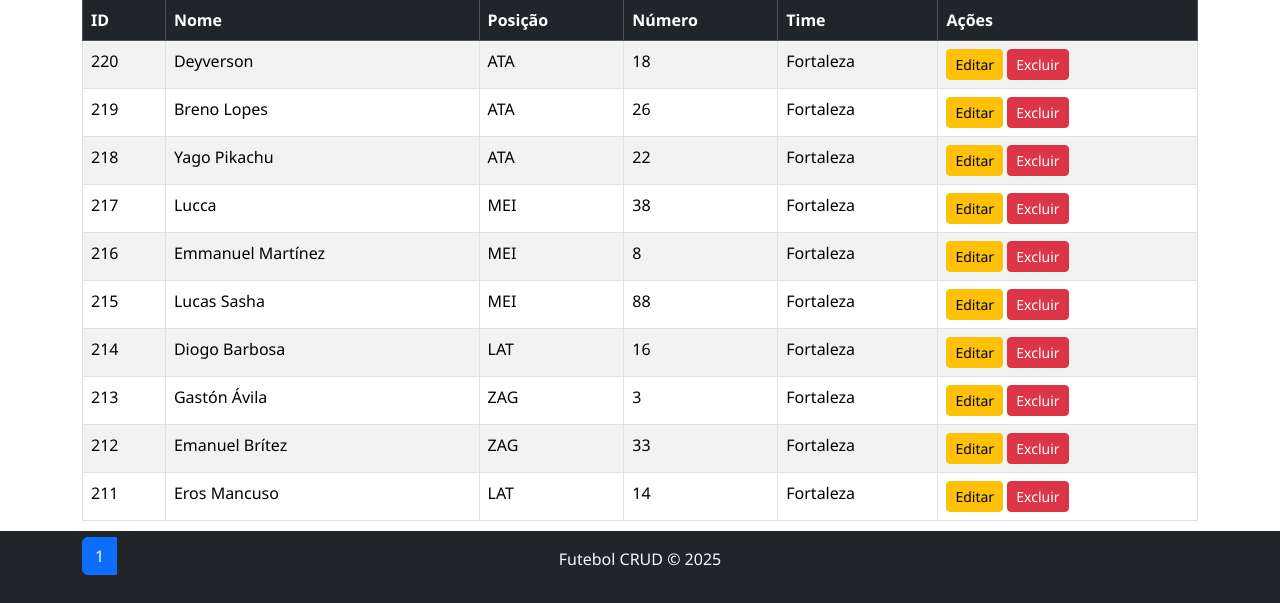
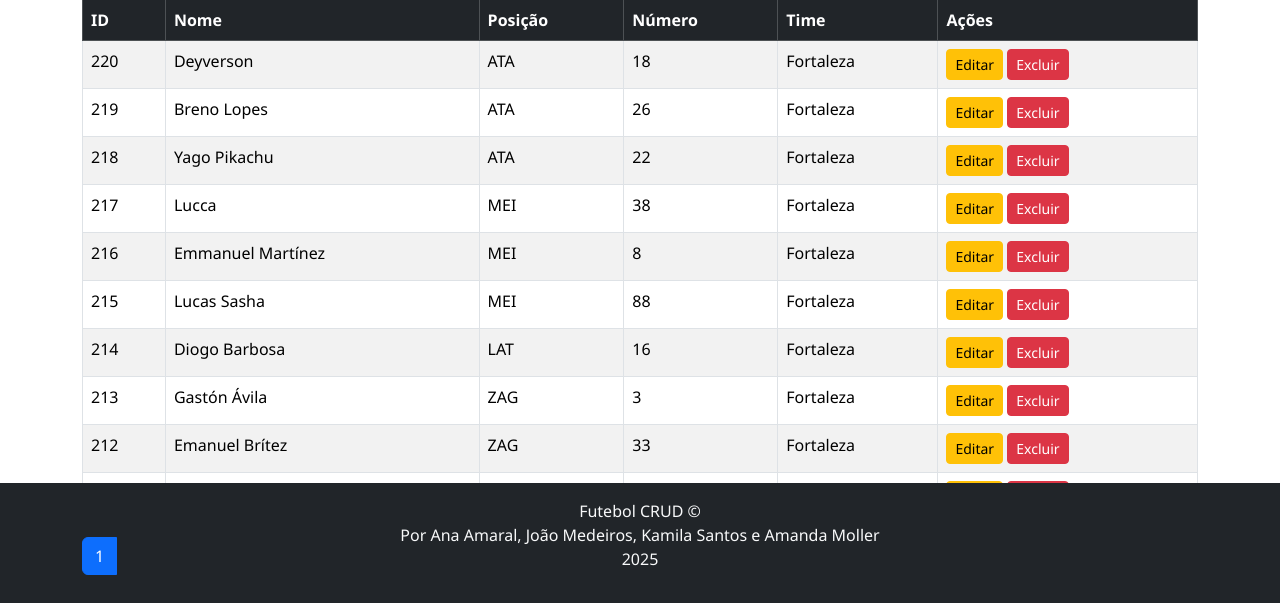
Before and after one commit to anaa-amaral/futebol_em_crud, a PHP site: page /public/jogadores/read.php in a window 1280 px wide. Shown: the part 197-800 px from the top of the page. Run offline with PHP 8.4, Linux system fonts and the light colour scheme; data comes from the database, SQL or seed files in the repository; some libraries are stand-ins or nearby versions.

Commit message:
Add - names

```diff
--- a/includes/footer.php
+++ b/includes/footer.php
@@ -1,7 +1,7 @@
 </div> <!-- fecha container -->
 
 <footer class="bg-dark text-light text-center py-3 mt-4 rodape">
-  <p>Futebol CRUD © <?= date("Y") ?></p>
+  <p>Futebol CRUD © <br> Por Ana Amaral, João Medeiros, Kamila Santos e Amanda Moller <br> <?= date("Y") ?></p>
 </footer>
 
 <script src="/CRUD_Futebol/futebol_em_crud/assets/js/bootstrap.bundle.min.js"></script>
```
